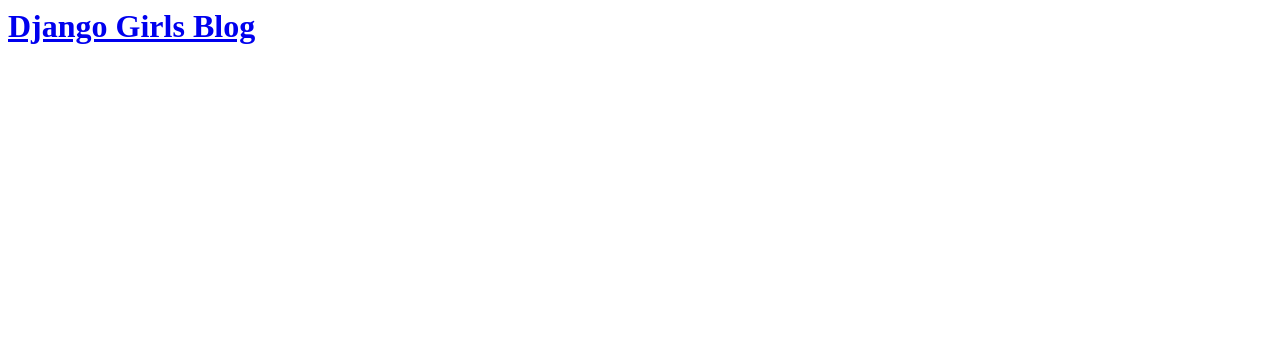
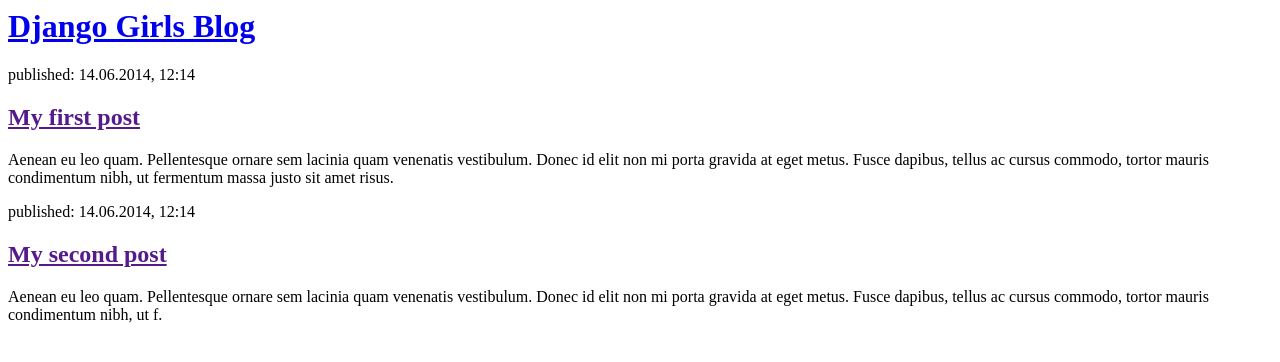
Before and after one commit to DjangoKiss/my-first-blog, a Django app: page / in a window 1280 px wide. Shown: the top 362 px of the page. Run offline with Django 3.2, Linux system fonts and the light colour scheme; data that the repository does not hold is empty.

Commit message:
Changed the HTML for the site.

```diff
--- /dev/null
+++ b/blog/static/css/blog.css
@@ -0,0 +1,4 @@
+h1 a, h2 a {
+    color: #C25100;
+}
+<a href="https://en.wikipedia.org/wiki/Django" class="external_link" id="link_to_wiki_page">
--- a/blog/templates/blog/post_list.html
+++ b/blog/templates/blog/post_list.html
@@ -3,16 +3,20 @@
         <title>Django Girls blog</title>
     </head>
     <body>
-      <div>
-    <h1><a href="/">Django Girls Blog</a></h1>
-</div>
+        <div>
+            <h1><a href="/">Django Girls Blog</a></h1>
+        </div>
 
-{% for post in posts %}
-    <div>
-        <p>published: {{ post.published_date }}</p>
-        <h2><a href="">{{ post.title }}</a></h2>
-        <p>{{ post.text|linebreaksbr }}</p>
-    </div>
-{% endfor %}
+        <div>
+            <p>published: 14.06.2014, 12:14</p>
+            <h2><a href="">My first post</a></h2>
+            <p>Aenean eu leo quam. Pellentesque ornare sem lacinia quam venenatis vestibulum. Donec id elit non mi porta gravida at eget metus. Fusce dapibus, tellus ac cursus commodo, tortor mauris condimentum nibh, ut fermentum massa justo sit amet risus.</p>
+        </div>
+
+        <div>
+            <p>published: 14.06.2014, 12:14</p>
+            <h2><a href="">My second post</a></h2>
+            <p>Aenean eu leo quam. Pellentesque ornare sem lacinia quam venenatis vestibulum. Donec id elit non mi porta gravida at eget metus. Fusce dapibus, tellus ac cursus commodo, tortor mauris condimentum nibh, ut f.</p>
+        </div>
     </body>
 </html>
```
